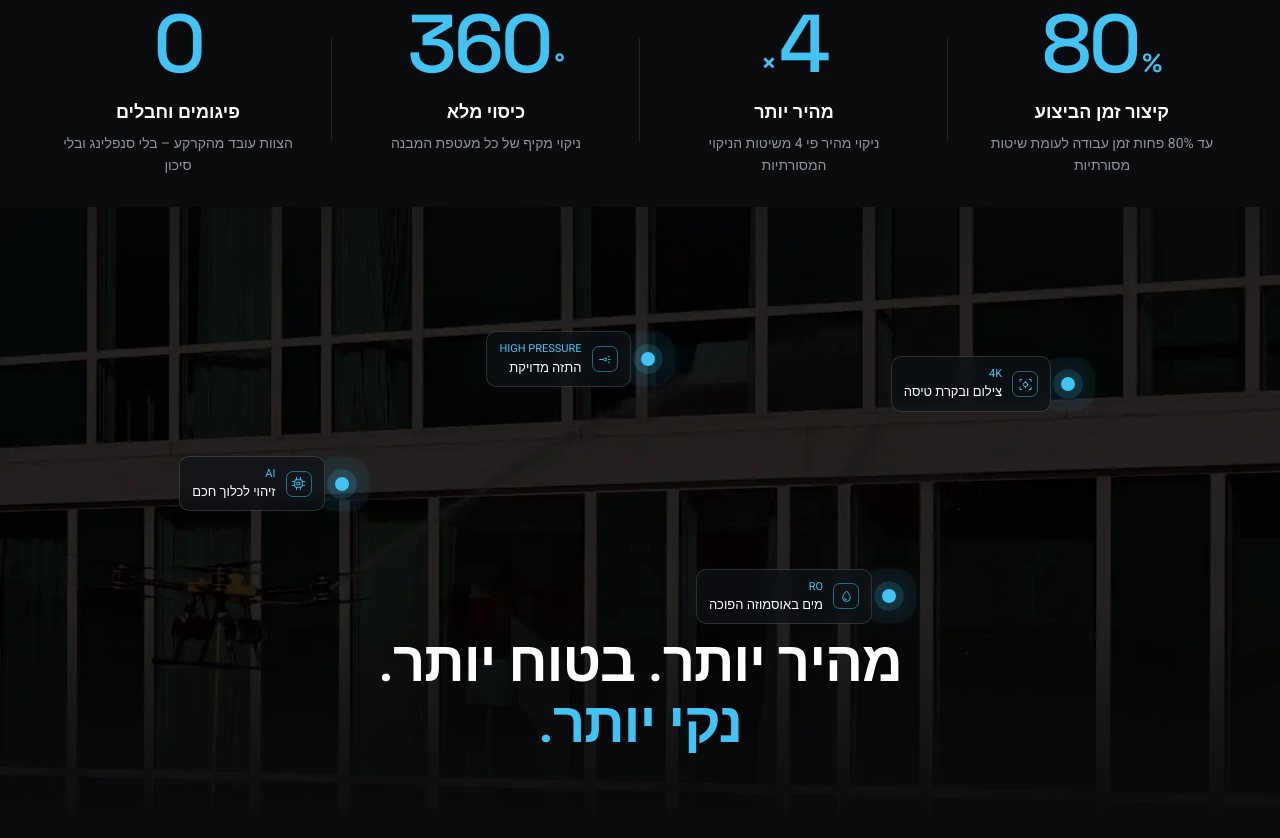
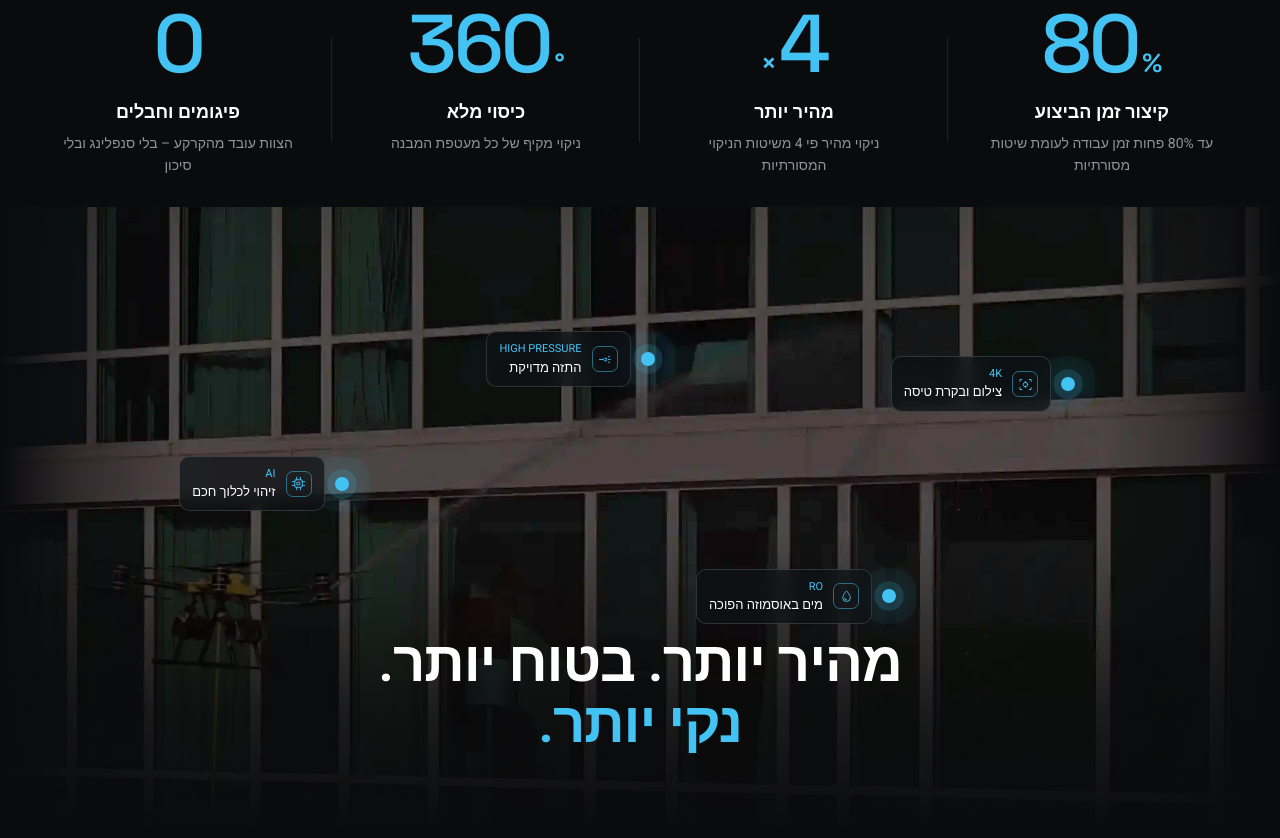
Before and after one commit to samreynolds473-dot/aquadrone-preview, a plain HTML site: page versions/banner-clean-swap/index.html in a window 1280 px wide. Shown: the part 3382-4220 px from the top of the page. Drawn offline with Linux system fonts and the light colour scheme; a web font is replaced by a local one.

Commit message:
Make the feature-section facade photo easier to see.
Raise the scene image brightness and lighten the middle overlay, while keeping a stronger fade at the edges and behind the cards.

Co-authored-by: samreynolds473-dot <samreynolds473-dot@users.noreply.github.com>

```diff
--- a/versions/banner-clean-swap/index.html
+++ b/versions/banner-clean-swap/index.html
@@ -11,7 +11,7 @@
 <link rel="preconnect" href="https://fonts.googleapis.com"><link rel="preconnect" href="https://fonts.gstatic.com" crossorigin>
 <link href="https://fonts.googleapis.com/css2?family=Heebo:wght@300;400;500;600;700;800&family=IBM+Plex+Mono:wght@400;500&family=IBM+Plex+Sans+Hebrew:wght@400;500;600;700&family=Rubik:wght@400;500;600;700;800&family=Space+Grotesk:wght@400;500;600;700&display=swap" rel="stylesheet">
 <link rel="preload" as="image" href="assets/img/hero-poster.jpg">
-<link rel="stylesheet" href="styles.css?v=21">
+<link rel="stylesheet" href="styles.css?v=22">
 <link rel="stylesheet" href="swap.css?v=5">
 <link rel="stylesheet" href="home-nav.css?v=1">
 <link rel="stylesheet" href="home-hero.css?v=11">
--- a/versions/banner-clean-swap/styles.css
+++ b/versions/banner-clean-swap/styles.css
@@ -123,8 +123,8 @@ section{position:relative}
 .stat h4{font-size:18px;font-weight:600;margin-top:14px}
 .stat p{font-size:14px;color:var(--muted);margin-top:6px;max-width:230px;margin-inline:auto}
 .scene{position:relative;margin-top:30px;height:min(78vh,720px);min-height:520px}
-.scene img{position:absolute;inset:0;width:100%;height:100%;object-fit:cover;filter:brightness(1.15) contrast(1.05)}
-.scene::before{content:"";position:absolute;inset:0;z-index:1;background:linear-gradient(180deg,rgba(10,11,13,.28) 0%,rgba(10,11,13,0) 16%,rgba(10,11,13,0) 64%,rgba(10,11,13,.55) 82%,var(--bg) 100%)}
+.scene img{position:absolute;inset:0;width:100%;height:100%;object-fit:cover;filter:brightness(2.3) contrast(1.06)}
+.scene::before{content:"";position:absolute;inset:0;z-index:1;background:linear-gradient(90deg,var(--bg) 0%,rgba(10,11,13,.42) 6%,rgba(10,11,13,0) 14%,rgba(10,11,13,0) 86%,rgba(10,11,13,.42) 94%,var(--bg) 100%),linear-gradient(180deg,rgba(10,11,13,.12) 0%,rgba(10,11,13,0) 10%,rgba(10,11,13,0) 52%,rgba(10,11,13,.72) 80%,var(--bg) 100%)}
 .scene .h2{position:absolute;z-index:3;left:0;right:0;bottom:12%;text-align:center;font-size:clamp(34px,4.4vw,62px)}
 .hotspot{position:absolute;z-index:2;display:flex;align-items:center;gap:10px}
 .hotspot .dot{width:14px;height:14px;border-radius:50%;background:var(--aqua);box-shadow:0 0 0 6px rgba(67,195,243,.18),0 0 0 16px rgba(67,195,243,.07),0 0 30px rgba(67,195,243,.7);animation:pulse 2.6s infinite}
```
